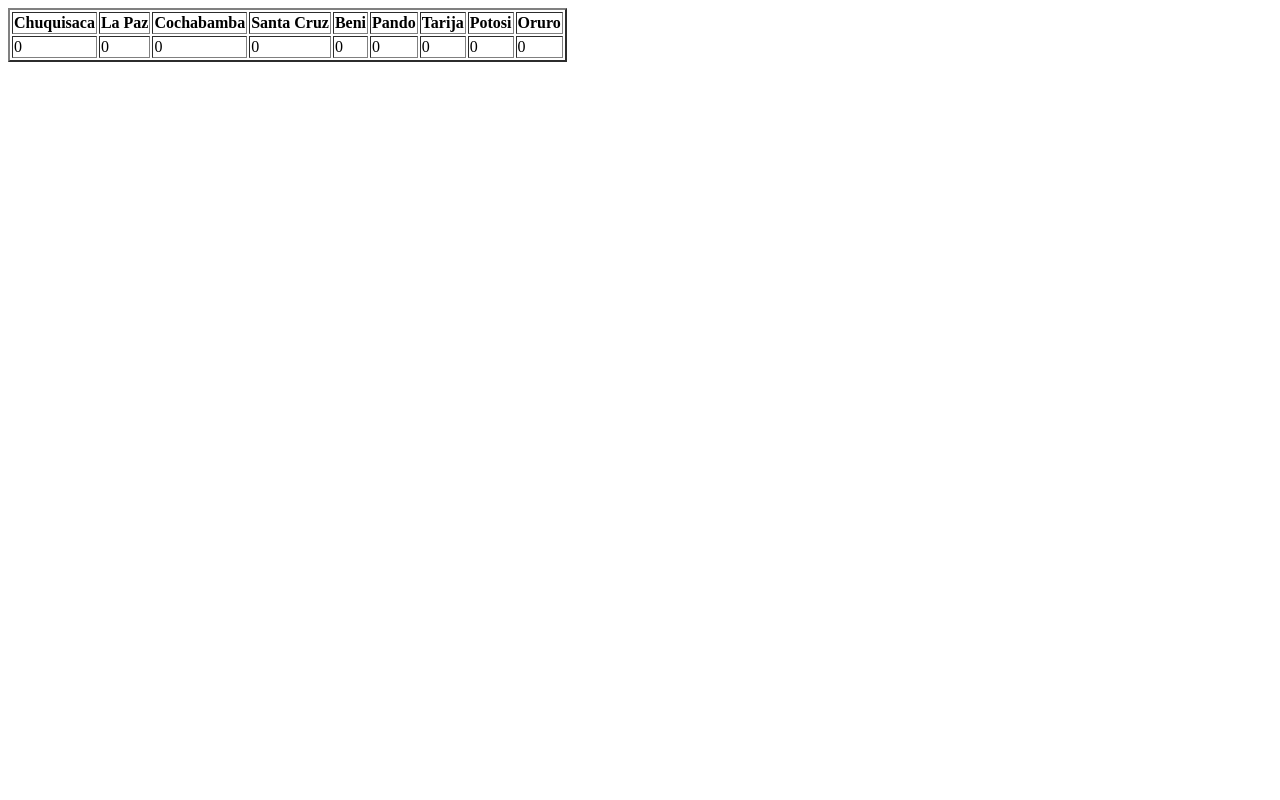
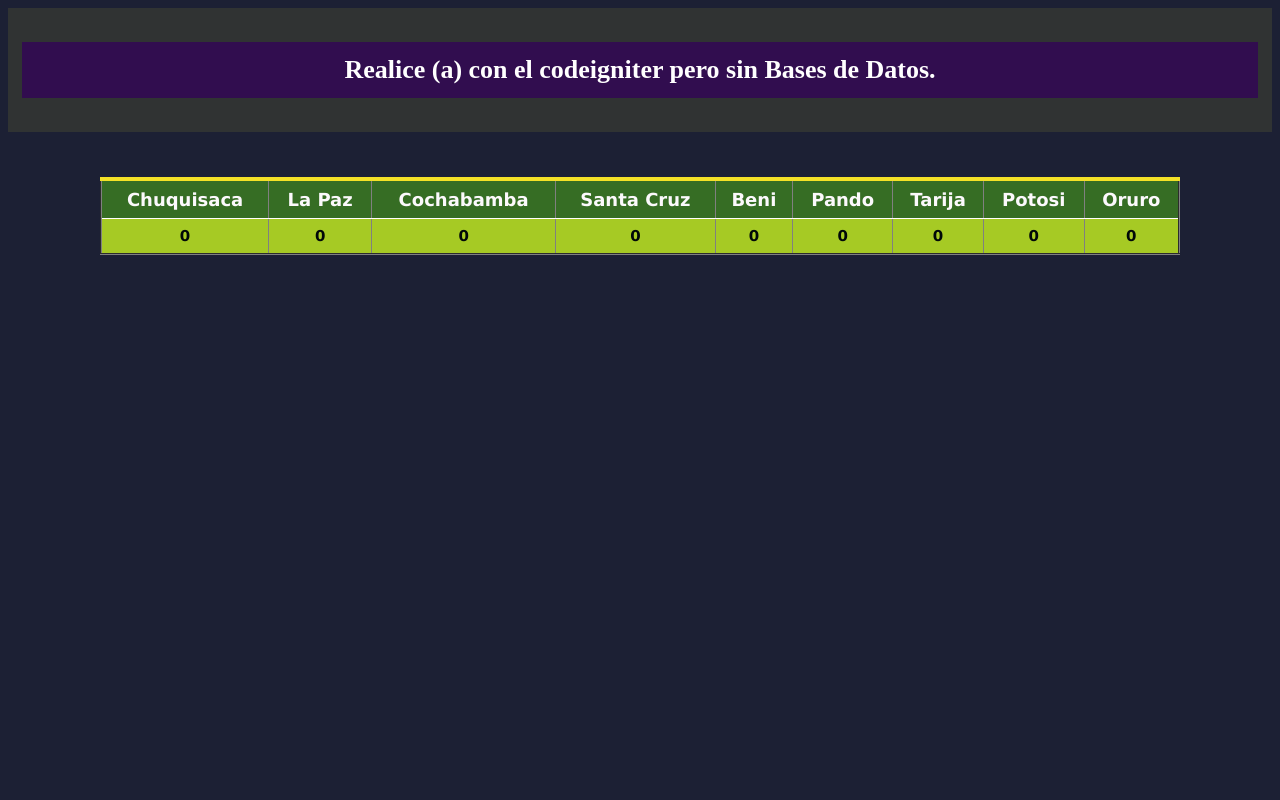
Before and after one commit to DianaDrz/Examen-1erParcial-Practico-, a PHP site: page /notasB.php in a window 1280 px wide. Run offline with PHP 8.4, Linux system fonts and the light colour scheme; data that the repository does not hold is empty; a stand-in replaces the project's code that opens the database connection.

Commit message:
b) con PHP, Completo

```diff
--- /dev/null
+++ b/bPHP/hojaestilo.css
@@ -0,0 +1,60 @@
+body{
+    background: #1C2034;
+}
+
+table {
+	font-family: "Lucida Sans Unicode", "Lucida Grande", Sans-Serif;
+    font-size: 12px;
+    margin: 45px;
+    width: 1080px;
+    text-align: left;
+    border-collapse: collapse;
+    margin-left: auto;
+    margin-right: auto;
+    text-align: center;
+}
+
+th {
+	font-size: 18px;
+	font-weight: normal;
+	padding: 8px;
+	background: #366D24;
+    border-top: 4px solid #F4E127;
+    border-bottom: 1px solid #fff;
+    color: #FCF9FC;
+    text-align: center;
+    font-weight: bold;
+}
+
+td {
+	padding: 8px;
+	font-size: 15px;
+	background: #A6CA24;
+	border-bottom: 1px solid #F4E127;
+    color: #000808;
+    font-weight: bold;
+    border-top: 1px solid transparent;
+}
+
+tr:hover td {
+	background: #d0dafd;
+	color: #339;
+}
+.d0{
+    width: 100%;
+    background: #303333;
+    padding: .5em 0;
+    display: block;
+}
+.d1{
+    margin: 14px;
+    background:#310D4F;
+}
+.t1{
+    color: #fff;
+    border: none;
+    padding: 0.5em;
+    font-size: 26px;
+    text-align: center;
+    font-weight: bold;
+}
--- a/bPHP/notasB.php
+++ b/bPHP/notasB.php
@@ -1,17 +1,25 @@
 <html>
+<head>
+  <title>Notas</title>
+  <link href="hojaestilo.css" rel="stylesheet" />
+</head>
+<div class="d0">
+        <div class="d1">
+            <p class="t1">Realice (a) con el codeigniter pero sin Bases de Datos.</p>
+        </div>
+    </div>
 <body>
 <table border="2" ><tr>
-<td><b>Chuquisaca</b></td>
-<td><b>La Paz</b></td>
-<td><b>Cochabamba</b></td>
-<td><b>Santa Cruz</b></td>
-<td><b>Beni</b></td>
-<td><b>Pando</b></td>
-<td><b>Tarija</b></td>
-<td><b>Potosi</b></td>
-<td><b>Oruro</b></td>
+    <th>Chuquisaca</th>
+    <th>La Paz</th>
+    <th>Cochabamba</th>
+    <th>Santa Cruz</th>
+    <th>Beni</th>
+    <th>Pando</th>
+    <th>Tarija</th>
+    <th>Potosi</th>
+    <th>Oruro</th>
 </tr>
-
 <?php
 include "conexion.inc.php";
     $sql="SELECT * from notas";
```
Also changed, not shown: bPHP/Corrida.JPG (added).
